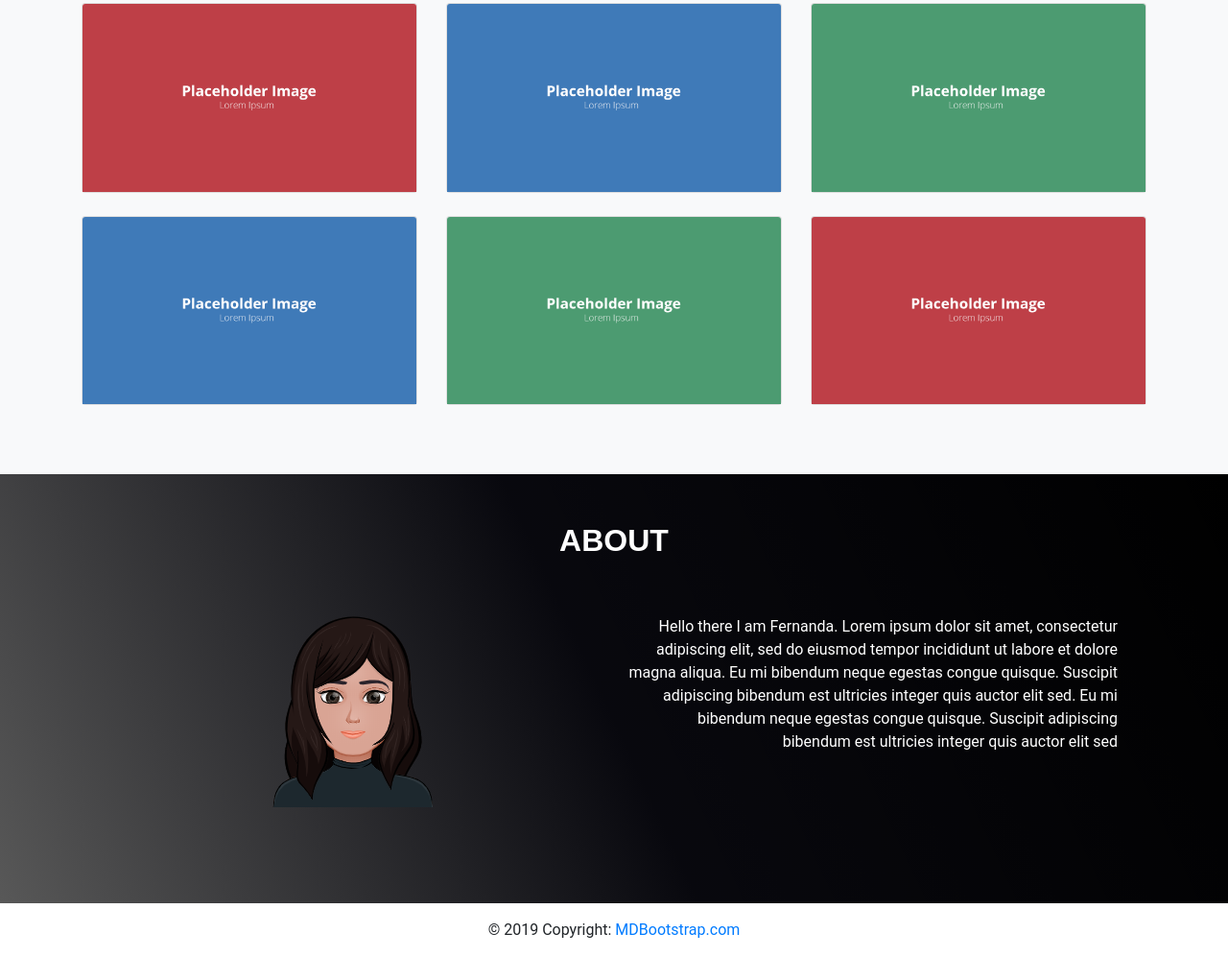
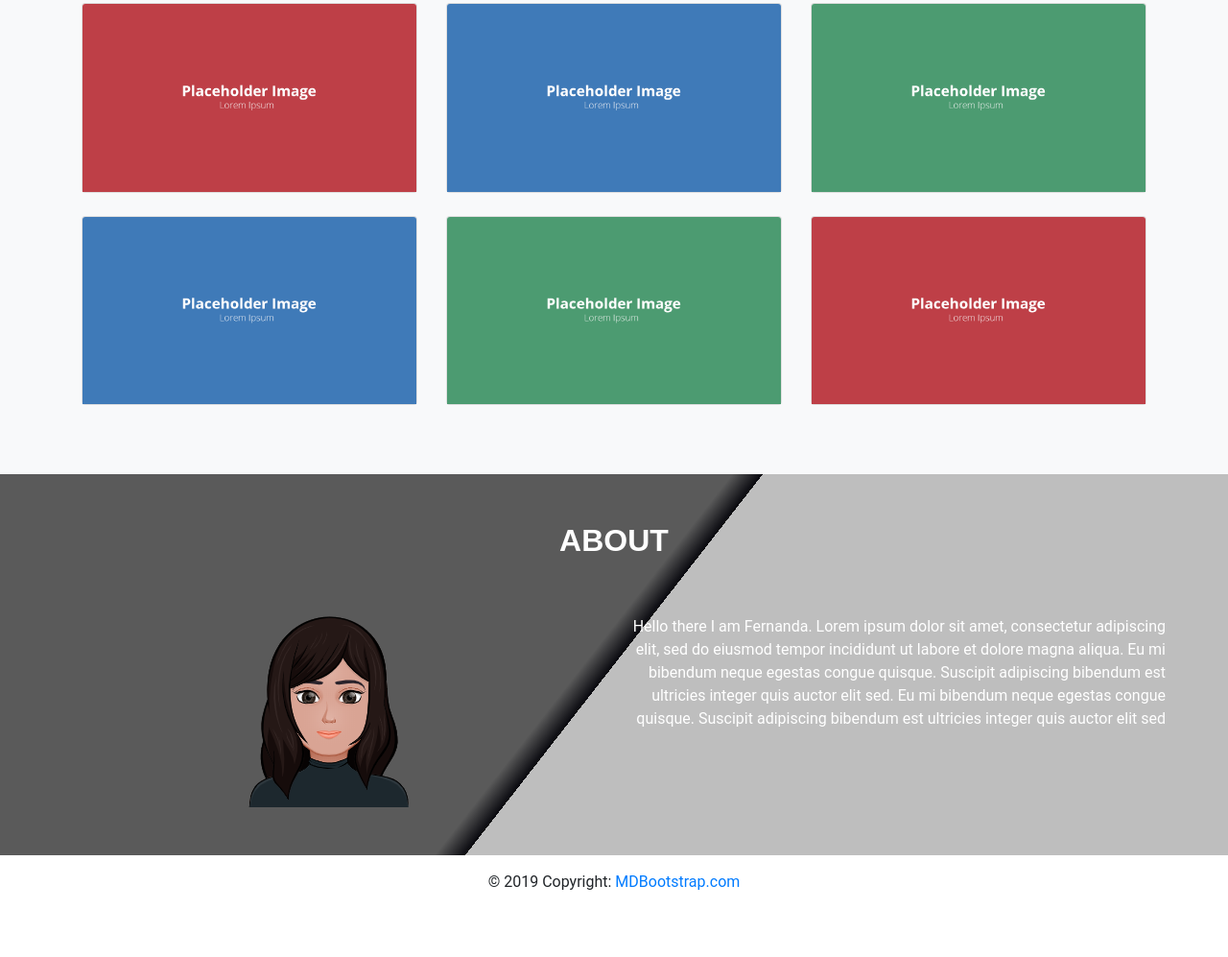
Before and after one commit to ferolo3000/Portfolio, a plain HTML site: page index.html in a window 1280 px wide. Shown: the part 691-1688 px from the top of the page at 96% size. After the commit the page ends 1638 px from the top, so only its background shows below. Drawn offline with nearby package versions, Linux system fonts and the light colour scheme.

Commit message:
About Background

```diff
--- a/styles.css
+++ b/styles.css
@@ -73,10 +73,9 @@ h1, h2, h3 {
 
 /* about */
 .about-section {
-  background: rgb(0, 0, 0);
-  background: linear-gradient(245deg, rgba(0, 0, 0, 1) 0%, rgba(0, 0, 6, 0.96875) 51%, rgba(88, 88, 88, 1) 100%);
+  background: rgb(90,90,90);
+  background: linear-gradient(128deg, rgba(90,90,90,1) 48%, rgba(0,0,6,0.96875) 50%, rgba(190,190,190,1) 50%);
   color: #fff;
-  /* height: 400px; */
   padding: 50px;
 }
 
@@ -85,5 +84,5 @@ h1, h2, h3 {
 }
 
 .about-area {
-  padding: 50px;
+  padding-top: 50px;
 }
```
